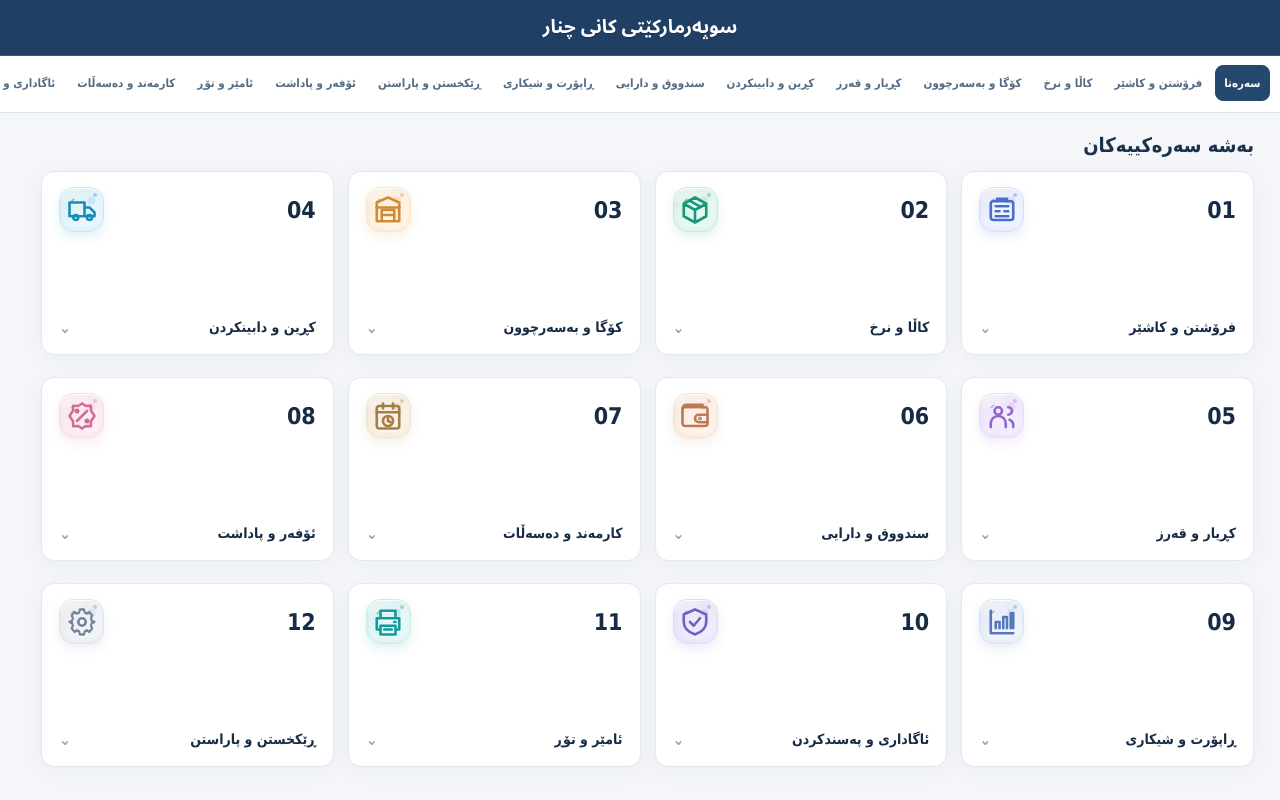
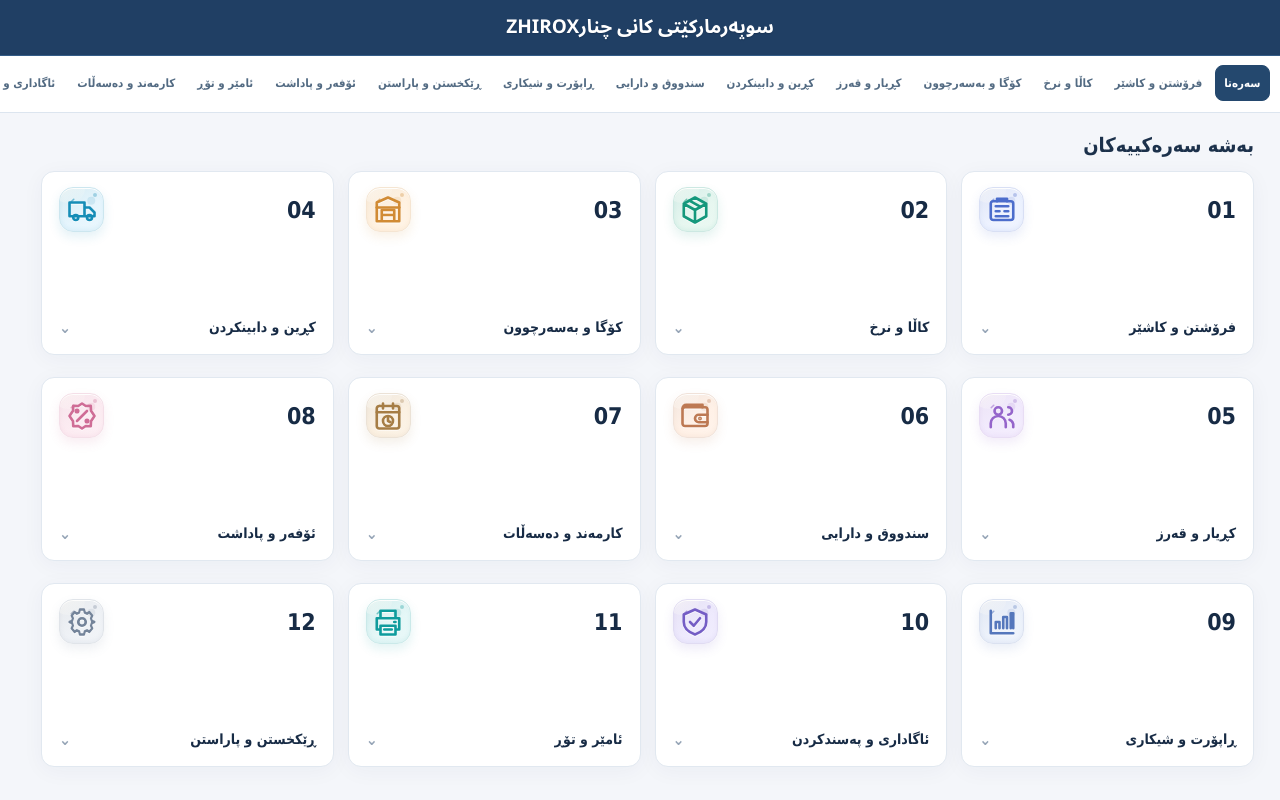
Before and after one commit to arambarzani07/zhirox371, a React (Vite) app: page / in a window 1280 px wide. Built offline with nearby package versions, Linux system fonts and the light colour scheme.

Commit message:
feat(canva): align PC masthead with store centered and ZHIROX at top-left

```diff
--- a/src/App.tsx
+++ b/src/App.tsx
@@ -42,7 +42,10 @@ export const App: React.FC = () => {
 
   return (
     <>
-      <div className="market-banner">سوپەرمارکێتی کانی چنار</div>
+      <div className="market-banner zhirox-canva-masthead">
+        <span className="zhirox-canva-store-name">سوپەرمارکێتی کانی چنار</span>
+        <strong className="zhirox-canva-brand" dir="ltr">ZHIROX</strong>
+      </div>
       <div className="viewport">
         <div className="desktop">
           <Header localPilot={localCashierV32} />
```
